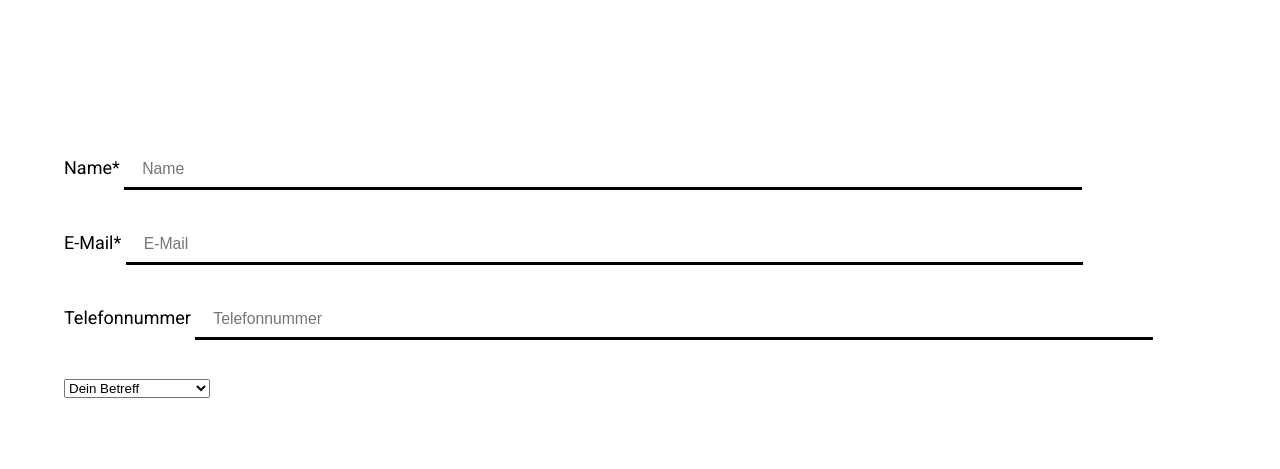
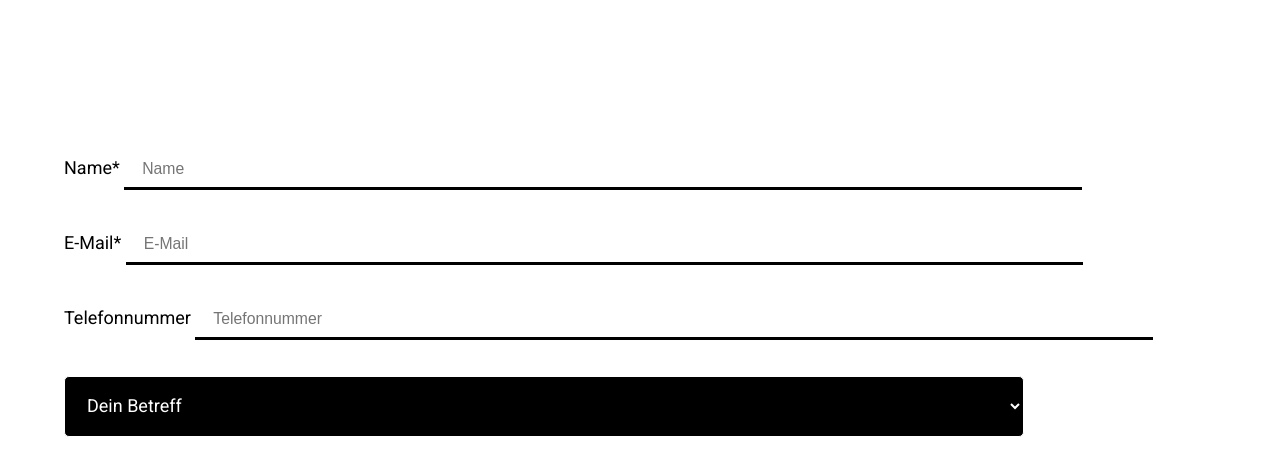
Before and after one commit to LissaRi/kaffeeroesterei, a website built with Parcel: page src/_contact/index.html in a window 1280 px wide. Shown: the part 331-800 px from the top of the page. Built offline with nearby package versions, Linux system fonts and the light colour scheme.

Commit message:
modifies select-form

```diff
--- a/src/css/pages/_contact.scss
+++ b/src/css/pages/_contact.scss
@@ -48,5 +48,12 @@
 }
 
 #choose_subject {
-
+    width: 80%;
+    background-color: $color-black;
+    color: $color-white;
+    font-family: inherit;
+    font-size: inherit;
+    border: 1px solid;
+    border-radius: 5px;
+    padding: 1em;
 }
```
